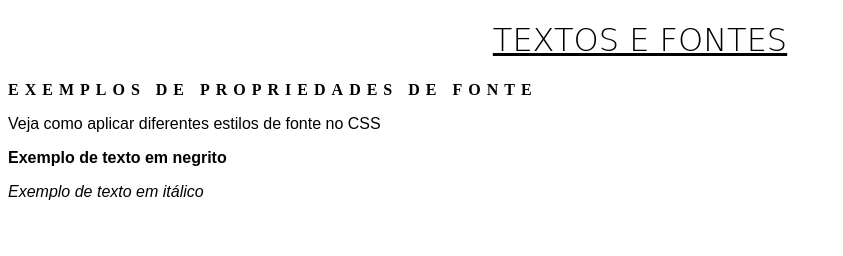
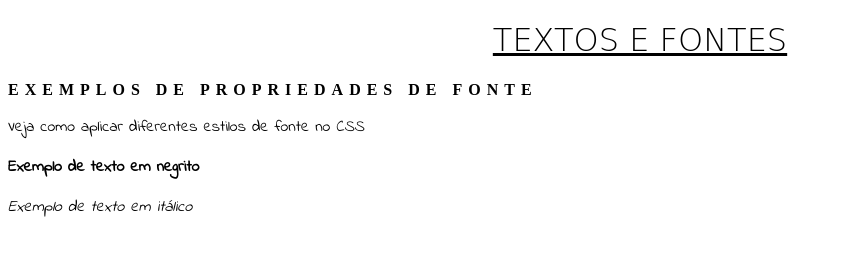
Before and after one commit to SergioFCarvalho/css3, a plain HTML site: page textos-e-fontes/index.html in a window 1280 px wide. Shown: the whole page, without its empty margins (0-843 px from the left). Drawn offline with Linux system fonts and the light colour scheme.

Commit message:
Usando o Google Fonts

```diff
--- a/textos-e-fontes/index.css
+++ b/textos-e-fontes/index.css
@@ -15,7 +15,7 @@ h2 {
   text-transform: uppercase;
 }
 p {
-  font-family: sans-serif;
+  font-family: "Indie Flower", cursive;
 }
 .bold {
   font-weight: 700;
--- a/textos-e-fontes/index.html
+++ b/textos-e-fontes/index.html
@@ -6,6 +6,13 @@
     <title>Fontes e Textos</title>
 
     <link rel="stylesheet" href="index.css" />
+
+    <link rel="preconnect" href="https://fonts.googleapis.com" />
+    <link rel="preconnect" href="https://fonts.gstatic.com" crossorigin />
+    <link
+      href="https://fonts.googleapis.com/css2?family=Indie+Flower&display=swap"
+      rel="stylesheet"
+    />
   </head>
   <body>
     <header>
```
